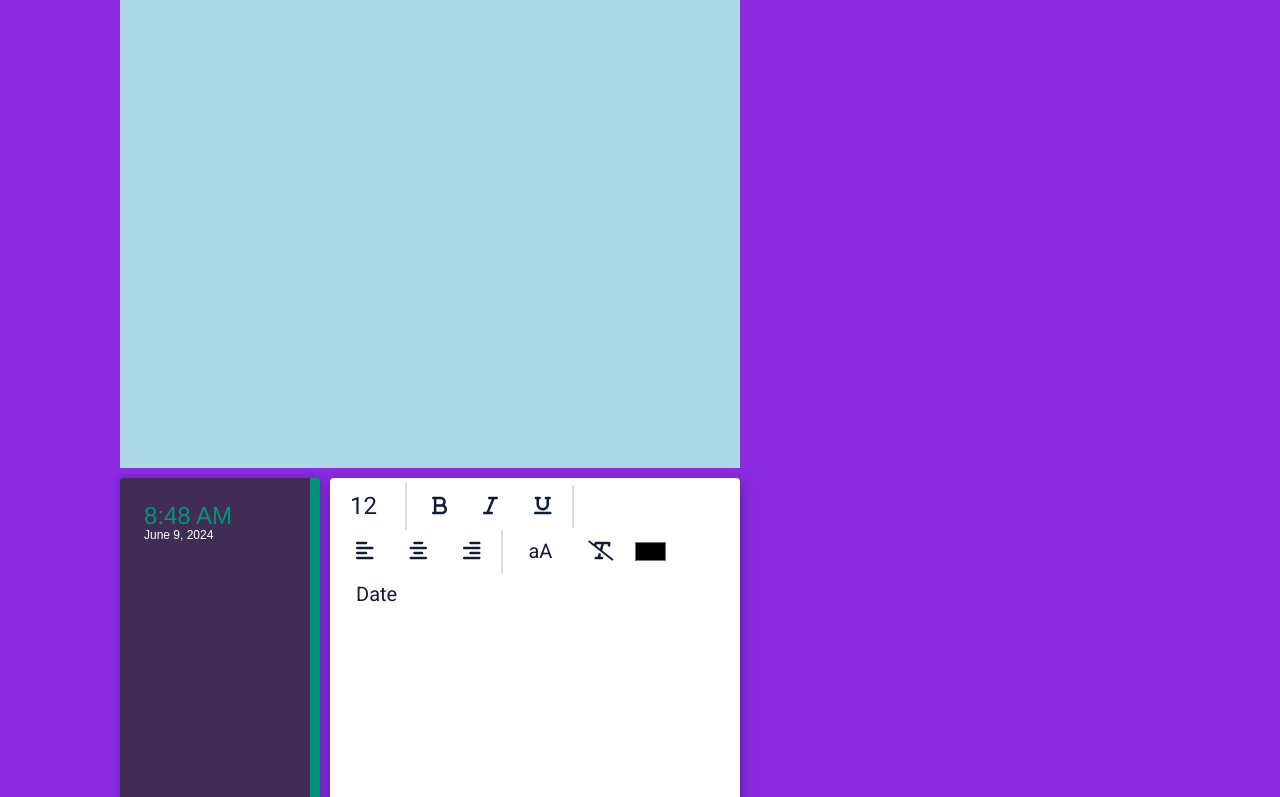
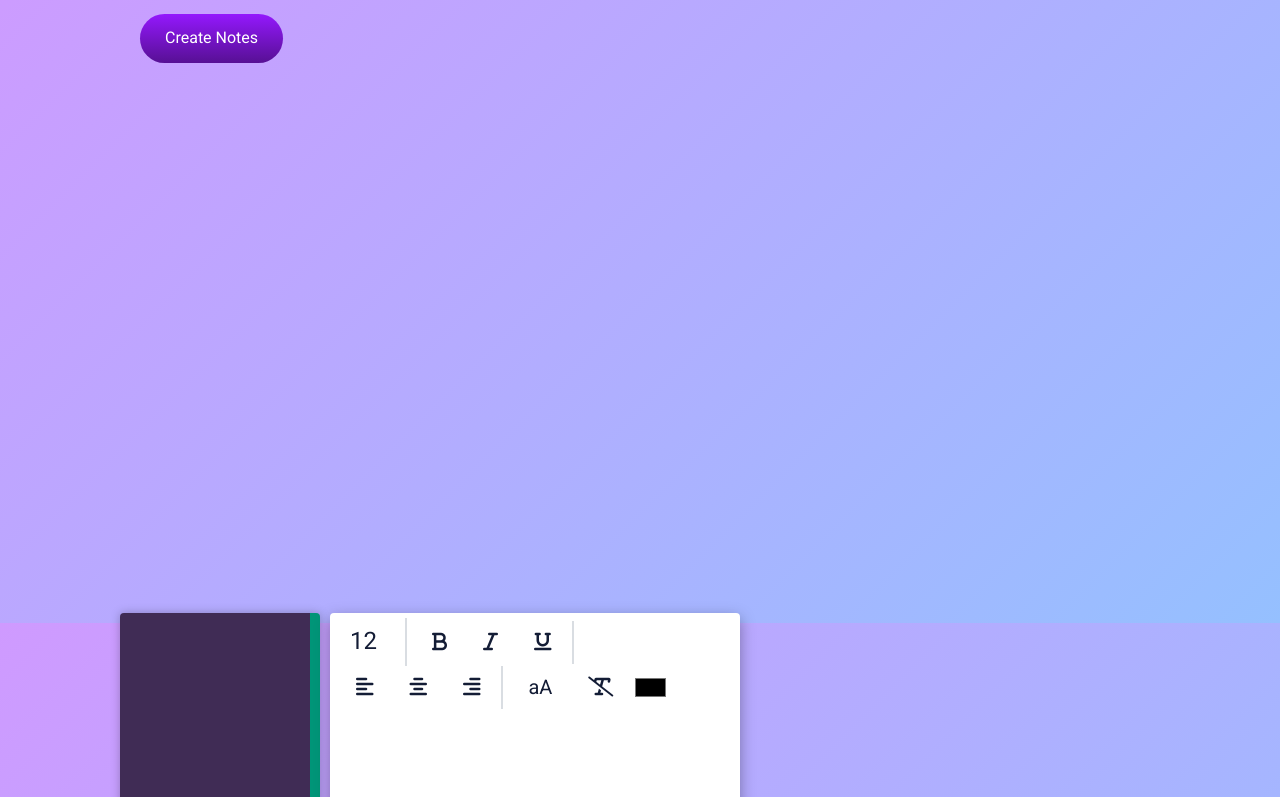
Before and after one commit to lauramateer/NoteApp, a plain HTML site: page index.html in a window 1280 px wide. Shown: the part 96-893 px from the top of the page. Drawn offline with Linux system fonts and the light colour scheme.

Commit message:
integrated interface and updated date/time button

```diff
--- a/index.html
+++ b/index.html
@@ -23,11 +23,20 @@
 <div id="grid">
 
     <div id="a">
+
+        <h1>Notes</h1>
+        <button type="button" onclick="f11(this)">
+            Create Notes
+        </button>
+
     </div>
 
+
+
     <div class="datetime" id="b">
-        <div class="time">8:48 AM</div>
-        <div class="date">June 9, 2024</div>
+        <div class="time"></div>
+        <div class="date"></div>
+
 
     </div>
 
@@ -74,13 +83,6 @@
             </button>
             <input type="color" onchange="f10(this)">
         </div>
-
-        <div class="fifth box">
-
-            <button type="button" onclick="f11(this)">
-                Date
-            </button>
-        </div>
         <br>
 
     </div>
--- a/style.css
+++ b/style.css
@@ -41,9 +41,11 @@
 
 /* Presentation CSS */
 
+
+
 body {
     color: #111111;
-    background-color: blueviolet;
+    background: linear-gradient(135deg, #cf9aff, #95c0ff);
     font-family: 'Roboto', sans-serif;
 
 
@@ -53,7 +55,29 @@ body {
 }
 
 #a {
-    background-color: lightblue;
+
+
+  color: #fff;
+  font-size:35px;
+  font-weight:600;
+  padding: 20px;
+
+
+
+}
+
+#a button
+{
+  background: linear-gradient(#9418fd, #571094);
+  color: #fff;
+  font-size:16px;
+  outline: 0;
+  border:0;
+  border-radius: 40px;
+  padding: 15px 25px;
+  margin: 30px 0 20px;
+  cursor: pointer;
+
 }
 
 #b {
@@ -68,6 +92,8 @@ body {
   box-shadow: #00000059 0px 5px 15px;
 }
 }
+
+
 
 .datetime {
   font-size: 12px;
```
